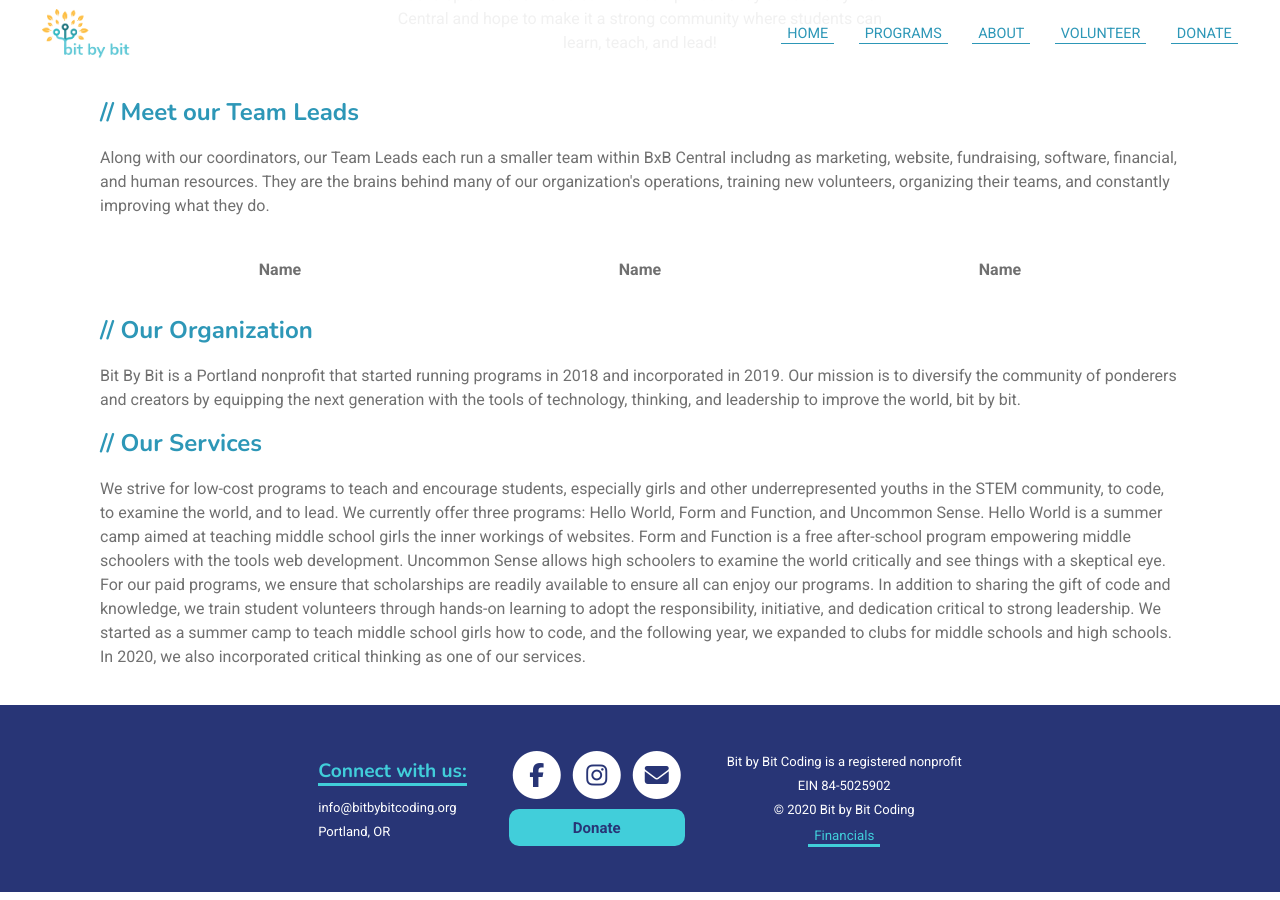
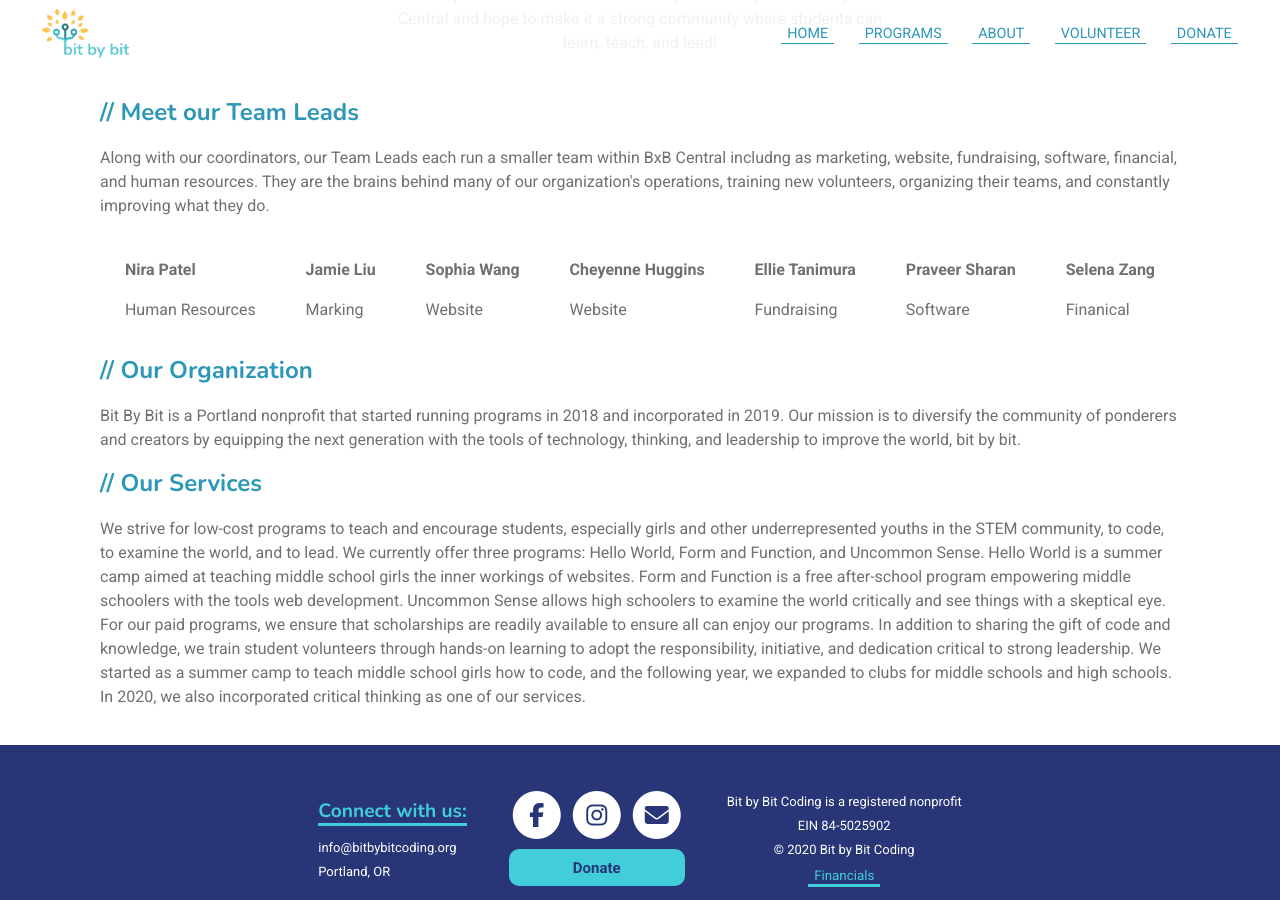
Before and after one commit to bit-by-bit-coding/bxb-website, a Jekyll site: the page built from about.html, in a window 1280 px wide and 900 px high, scrolled down 1476 px. Built offline with Jekyll 4.4.1, drawn with Linux system fonts in a browser that asks for light colours; nearby versions of some CDN libraries.

Commit message:
added names and roles for all team leads

```diff
--- a/about.html
+++ b/about.html
@@ -65,24 +65,51 @@
     <div class="instructors-container">
         <span class="lead-item">
             <img src=""><br>
-            <strong>Name</strong>
-
+            <strong>Nira Patel</strong>
             <p>
-
+                Human Resources
             </p>
         </span>
         <span class="lead-item">
             <img src=""><br>
-            <strong>Name</strong>
+            <strong>Jamie Liu</strong>
             <p>
-
+                Marking
             </p>
         </span>
         <span class="lead-item">
             <img src=""><br>
-            <strong>Name</strong>
+            <strong>Sophia Wang</strong>
             <p>
-
+                Website
+            </p>
+        </span>
+        <span class="lead-item">
+            <img src=""><br>
+            <strong>Cheyenne Huggins</strong>
+            <p>
+                Website
+            </p>
+        </span>
+        <span class="lead-item">
+            <img src=""><br>
+            <strong>Ellie Tanimura</strong>
+            <p>
+                Fundraising
+            </p>
+        </span>
+        <span class="lead-item">
+            <img src=""><br>
+            <strong>Praveer Sharan</strong>
+            <p>
+                Software
+            </p>
+        </span>
+        <span class="lead-item">
+            <img src=""><br>
+            <strong>Selena Zang</strong>
+            <p>
+                Finanical
             </p>
         </span>
     </div>
```
